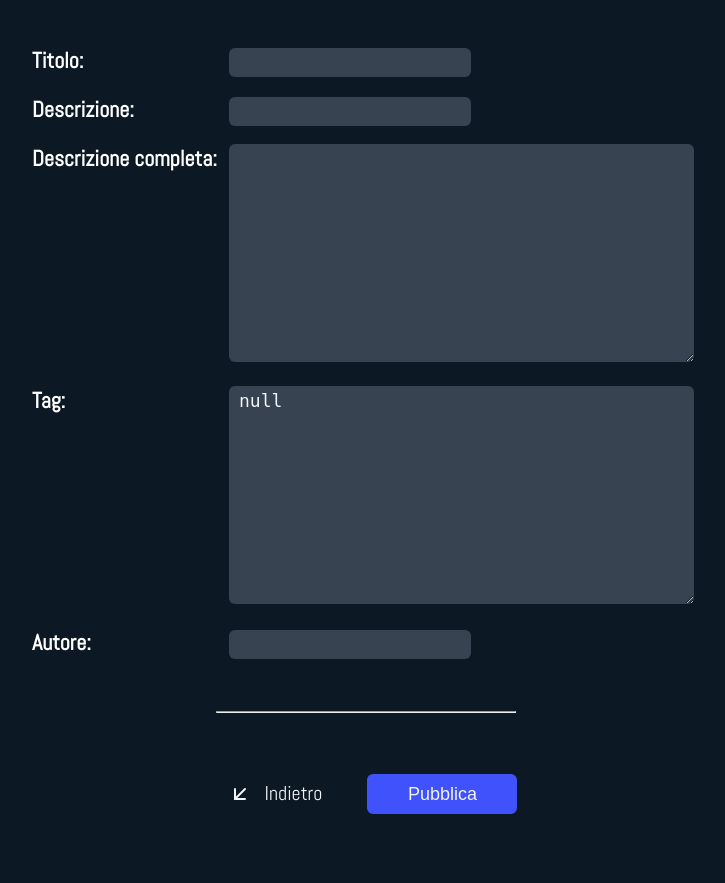
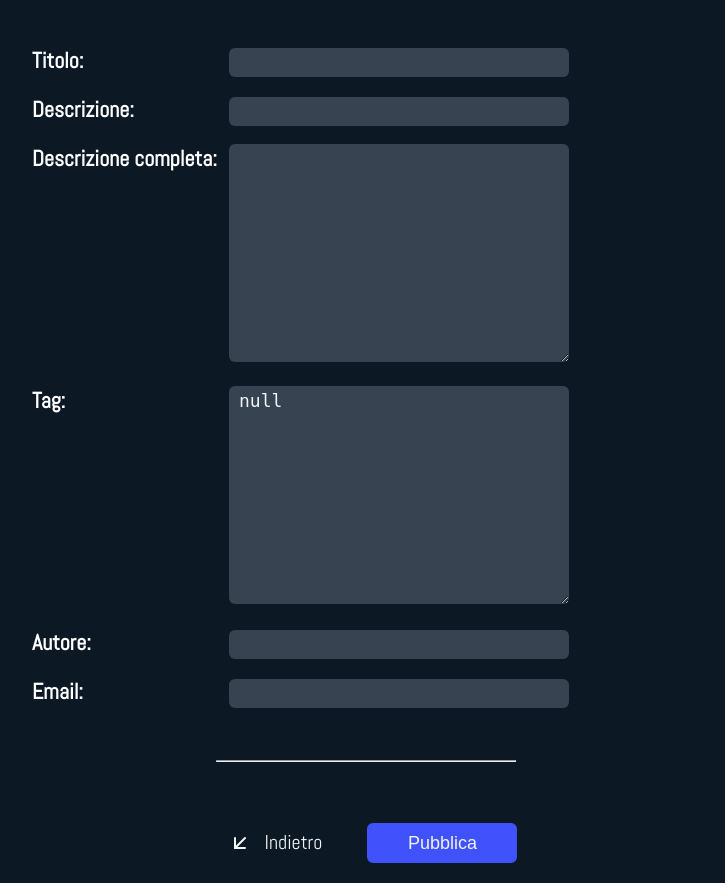
Before and after one commit to git-audo/starthub, a Django app: page /board/post/new/ in a window 1280 px wide. Shown: the part 80-963 px from the top of the page, without its empty margins (274-999 px from the left). Before the commit the page ends 894 px from the top, so only its background shows below. Run offline with Django 3.2, Linux system fonts and the light colour scheme.

Commit message:
Added post contact email field

```diff
--- a/board/forms.py
+++ b/board/forms.py
@@ -10,11 +10,12 @@ class SignupForm(forms.Form):
 class PostForm(forms.ModelForm):
     class Meta:
         model = Post
-        fields = ['title', 'description', 'detailed_description', 'tags', 'author']
+        fields = ['title', 'description', 'detailed_description', 'tags', 'author', 'email']
         labels = {
             'title': 'Titolo',
             'description': 'Descrizione',
             'detailed_description': 'Descrizione completa',
             'tags': 'Tag',
-            'author': 'Autore'
+            'author': 'Autore',
+            'email': 'Email'
         }
--- a/board/models.py
+++ b/board/models.py
@@ -9,6 +9,7 @@ class Post(models.Model):
     detailed_description = models.TextField()
     author = models.CharField(max_length=200)
     publication_date = models.DateField()
+    email = models.EmailField(max_length=254)
     tags =  ArrayField(
             models.CharField(max_length=50, blank=True),
             size=3,
--- a/board/static/css/style.css
+++ b/board/static/css/style.css
@@ -414,6 +414,7 @@ textarea,
 select {
     margin: 0 6px 6px 0;
     padding: 4px 0 4px 10px;
+    width: 70%;
     border: none;
     border-radius: 6px;
     outline: none;
--- a/board/templates/post.html
+++ b/board/templates/post.html
@@ -4,10 +4,10 @@
 <div class="full_post" id="temp" onclick="sizeup(this)">
   <div class="post_header">
     <h3 class="title">{{post.title}}</h3>
-    <p>Lorem Ipsum is simply dummy text of the printing and typesetting industry. Lorem Ipsum has been the industry's standard dummy text ever since the 1500s, when an unknown printer took a galley of type and scrambled it to make a type specimen book. It has survived not only five centuries, but also the leap into electronic typesetting, remaining essentially unchanged. It was popularised in the 1960s with the release of Letraset sheets containing Lorem Ipsum passages, and more recently with desktop publishing software like Aldus PageMaker including versions of Lorem Ipsum.
+    <p>Lorem Ipsum is simply dummy text of the printing and typesetting industry. Lorem Ipsum has been the industry's standard dummy text ever since the 1500s, when an unknown printer took a galley of type and scrambled it to make a type specimen book. It has survived not only five centuries, but also the leap into electronic typesetting, remaining essentially unchanged. It was popularised in the 1960s with the release of Letraset sheets containing Lorem Ipsum passagens, and more recently with desktop publishing software like Aldus PageMaker including versions of Lorem Ipsum.
     </p>
     <div class="contacts">
-      email twitter
+      {{ post.email }}
     </div>
     <div style="display: flex; flex-flow: row;">
     <h2 class="meta">{{post.author}}</h2>
--- a/board/views.py
+++ b/board/views.py
@@ -30,13 +30,10 @@ def signup(request):
 
 @csrf_exempt
 def new_post(request):
-    # if this is a POST request we need to process the form data
     if request.method == 'POST':
-        # create a form instance and populate it with data from the request:
         form = PostForm(request.POST)
-        # check whether it's valid:
+
         if form.is_valid():
-            # process the data in form.cleaned_data as required
             post = Post()
             post.title = request.POST.get('title')
             post.description = request.POST.get('description')
@@ -44,11 +41,11 @@ def new_post(request):
             post.tags = request.POST.getlist('tags')[0].split(' ')
             post.author = request.user.get_full_name().split(" ")[0]
             post.publication_date = datetime.date.today()
+            post.email = request.POST.get('email')
             post.save()
-            # redirect to a new URL:
+
             return HttpResponseRedirect('/board/')
 
-    # if a GET (or any other method) we'll create a blank form
     else:
         form = PostForm()
         form.fields['author'].initial = request.user.username
@@ -65,3 +62,8 @@ class PostsListView(generic.ListView):
 class PostDetailView(generic.DetailView):
     model = Post
     template_name = 'post.html'
+
+    def get_context_data(self, **kwargs):
+        context = super(PostDetailView, self).get_context_data(**kwargs)
+        context['hello'] = "Hello, world"
+        return context
```
